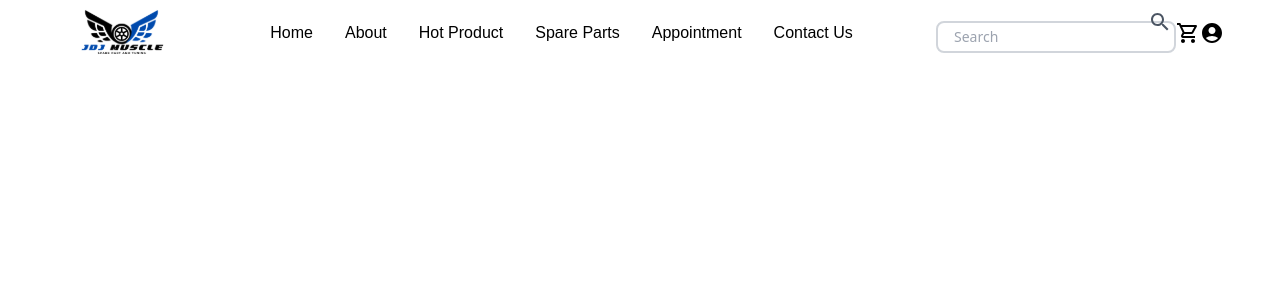
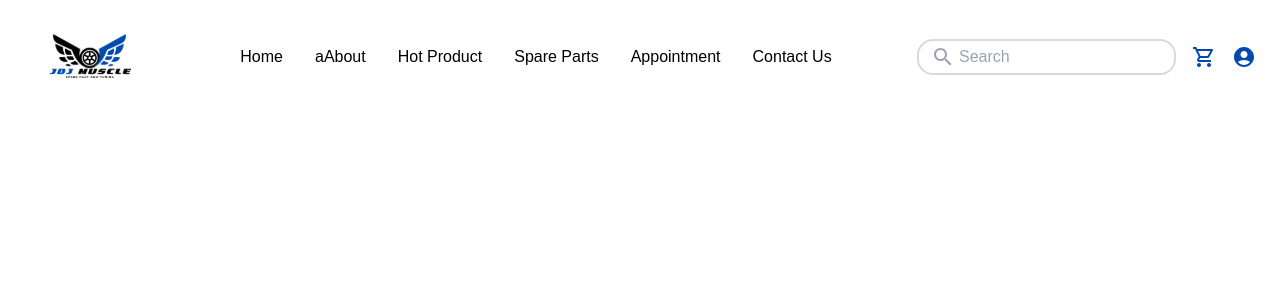
Before and after one commit to Ndangani217/project_react_ecommerce, a React (Create React App) app in the folder projet_ecommerce_automobile/: page / in a window 1280 px wide. Shown: the top 300 px of the page. Built offline with nearby package versions, Linux system fonts and the light colour scheme; a web font is replaced by a local one.

Commit message:
ajout de menu desketop

```diff
--- a/projet_ecommerce_automobile/public/index.html
+++ b/projet_ecommerce_automobile/public/index.html
@@ -3,7 +3,7 @@
   <head>
     <meta charset="utf-8" />
     <link rel="icon" href="%PUBLIC_URL%/favicon.ico" />
-    <meta name="viewport" content="width=device-width, initial-scale=1" />
+    <meta name="viewport" content="width=device-width, initial-scale=1.0" />
     <meta name="theme-color" content="#000000" />
     <meta
       name="description"
--- a/projet_ecommerce_automobile/src/compoments/Button.jsx
+++ b/projet_ecommerce_automobile/src/compoments/Button.jsx
@@ -1,11 +1,18 @@
 import React from "react";
 
-
-const Button = ({ type = "button", onClick, children, bgColor = "bg-blueCustom",
-                  textColor = "text-white", width="w-fit", border=""}) => {
+const Button = ({
+  type = "button",
+  onClick,
+  children,
+  bgColor = "bg-blueCustom",
+  textColor = "text-white",
+  width = "w-fit",
+  padding = "p-2",
+  border = ""
+}) => {
   return (
     <button
-      className={`rounded ${bgColor} ${textColor} ${width} ${border} text-amstelvar py-2 hover:opacity-80 transition`}
+      className={`rounded ${bgColor} ${textColor} ${width} ${border} ${padding} text-amstelvar hover:bg-grayCustom hover:opacity-80 transition`}
       type={type}
       onClick={onClick}
     >
@@ -13,4 +20,5 @@ const Button = ({ type = "button", onClick, children, bgColor = "bg-blueCustom",
     </button>
   );
 }
+
 export default Button;
--- a/projet_ecommerce_automobile/src/compoments/Header.jsx
+++ b/projet_ecommerce_automobile/src/compoments/Header.jsx
@@ -1,47 +1,73 @@
 import '../styles/style.css';
-import React from "react";
-import Logo from "../images/logo2.svg"
+import React, { useState }  from "react";
+import Logo from "../images/logo2.svg";
 import SearchIcon from '@mui/icons-material/Search';
 import ShoppingCartIcon from '@mui/icons-material/ShoppingCartOutlined';
 import AccountCircleIcon from '@mui/icons-material/AccountCircle';
+import MenuIcon from '@mui/icons-material/MenuOutlined';
 import NavBar from './NavBar';
+import Button from "./Button";
 
 function Header() {
+
+  const [isMenuOpen, setIsMenuOpen] = useState(false);
+
+  const toggleMenu = () => {
+    setIsMenuOpen(!isMenuOpen);
+  };
+
   return (
-    <header className="flex flex-row justify-between item-center content-center bg-white px-14">
-        <img src={Logo} alt="logo de l'entreprise" />
-        <NavBar/>
-        <div className='flex flex-row '>
-            <div className="item-center content-center pt-2 relative text-gray-600">
+    <header className="flex flex-row justify-between items-center p-4 lg:p-6 bg-white">
+
+        {/* Logo */}
+        <img src={Logo} alt="logo de l'entreprise" className="w-[131px] h-[65px]" />
+
+        {/* Menu de navigation visible uniquement sur les grands écrans */}
+        <div className="hidden lg:flex">
+            <NavBar />
+        </div>
+
+        {/* Icônes de recherche, panier et compte */}
+        <div className="flex flex-row items-center gap-x-4">
+
+            {/* Barre de recherche visible sur grands écrans */}
+            <div className="relative hidden lg:flex items-center text-gray-400 rounded-2xl border-2 border-grayCustom focus-within:text-gray-400">
                 <input
-                    className="border-2 border-gray-300 bg-white w-[240px] h-8 px-4 pr-16 rounded-lg text-sm focus:outline-none"
-                    type="search"
+                    type="text"
                     name="search"
                     placeholder="Search"
+                    autoComplete="off"
+                    aria-label="Search"
+                    className="pr-2 pl-10 py-1 rounded-2xl font-amstelvar"
                 />
-                <span
-                    type="submit" className="absolute right-0 top-0 mt-2 mr-4 text-gray-600 hover:text-blue-500 focus:outline-none w-3 h-3  ">
-                    <SearchIcon/>
-                </span>
+                <SearchIcon className="w-4 h-4 absolute ml-3 pointer-events-none" />
             </div>
-            <div className='item-center content-center'>
-                <ShoppingCartIcon/>
-                <AccountCircleIcon/>
-            </div>
+
+            {/* Icône du panier */}
+            <ShoppingCartIcon className="text-blueCustom cursor-pointer hover:bg-grayCustom hover:opacity-80 transition" />
+
+            {/* Icône du compte */}
+            <AccountCircleIcon className="text-blueCustom cursor-pointer hover:bg-grayCustom hover:opacity-80 transition" />
         </div>
+
+        {/* Menu hamburger visible uniquement sur petits écrans */}
+        <Button
+          bgColor="bg-white"
+          textColor="text-black"
+          padding="p-2 block lg:hidden"
+          onClick={toggleMenu}
+
+        >
+          <MenuIcon className="text-black text-4xl font-black" />
+        </Button>
+        {/* Menu de navigation visible uniquement lorsqu'on clique */}
+        {isMenuOpen && (
+          <div className="absolute top-100 right-0 lg:flex">
+              <NavBar />
+          </div>
+        )}
     </header>
-  )
+  );
 }
 
 export default Header;
-
-
-/*
-<div class="pt-2 relative mx-auto text-gray-600">
-        <input class="border-2 border-gray-300 bg-white h-10 px-5 pr-16 rounded-lg text-sm focus:outline-none"
-          type="search" name="search" placeholder="Search">
-        <button type="submit" class="absolute right-0 top-0 mt-5 mr-4">
-           <Search />
-        </button>
-      </div>
-*/
--- a/projet_ecommerce_automobile/src/compoments/NavBar.jsx
+++ b/projet_ecommerce_automobile/src/compoments/NavBar.jsx
@@ -3,20 +3,16 @@ import '../styles/style.css';
 function NavBar() {
   return (
       <nav className='item-center content-center'>
-          <ul className="flex flex-row item-center content-center gap-x-8 text-base font-amstelvar">
-              <li className="active:text-blueCustom">Home</li>
-              <li>About</li>
-              <li>Hot Product</li>
-              <li>Spare Parts</li>
-              <li>Appointment</li>
-              <li>Contact Us</li>
+          <ul className="flex flex-col lg:flex-row item-center content-center gap-x-8 text-base font-amstelvar">
+              <li><a href="#">Home</a></li>
+              <li><a href="#"> aAbout</a></li>
+              <li><a href="#"> Hot Product</a></li>
+              <li><a href="#"> Spare Parts</a></li>
+              <li><a href="#"> Appointment</a></li>
+              <li><a href="#"> Contact Us</a></li>
           </ul>
       </nav>
   )
 }
 
 export default NavBar;
-
-/*
-justify-between
-*/
--- /dev/null
+++ b/projet_ecommerce_automobile/src/compoments/NavBarMobile.jsx
@@ -0,0 +1,15 @@
+import { useClickAway } from "react-use";
+import { useRef } from "react";
+import { useState } from "react";
+import { Squash as Hamburger } from "hamburger-react";
+import { routes } from "./datas/routes";
+
+export const NavMobile = () => {
+    const [isOpen, setOpen] = useState(false);
+
+    return (
+        <div className="lg:hidden ">
+        <Hamburger toggled={isOpen} size={20} toggle={setOpen} />
+        </div>
+    );
+}
--- /dev/null
+++ b/projet_ecommerce_automobile/src/datas/Routes.js
@@ -0,0 +1,23 @@
+import { BiHomeAlt2 } from "react-icons/bi";
+import { FiSearch } from "react-icons/fi";
+import { PiChatCircleBold } from "react-icons/pi";
+import { IoPricetagsOutline } from "react-icons/io5";
+
+export const routes = [
+  {
+    title: "Home",
+    href: "#",
+  },
+  {
+    title: "Explore",
+    href: "#",
+  },
+  {
+    title: "Pricing",
+    href: "#",
+  },
+  {
+    title: "About",
+    href: "#",
+  },
+];
--- a/projet_ecommerce_automobile/src/index.js
+++ b/projet_ecommerce_automobile/src/index.js
@@ -3,6 +3,8 @@ import ReactDOM from 'react-dom/client';
 /*import './styles/index.css';*/
 import App from './compoments/App';
 import reportWebVitals from './compoments/reportWebVitals';
+import './styles/style.css';
+
 
 const root = ReactDOM.createRoot(document.getElementById('root'));
 root.render(
```
